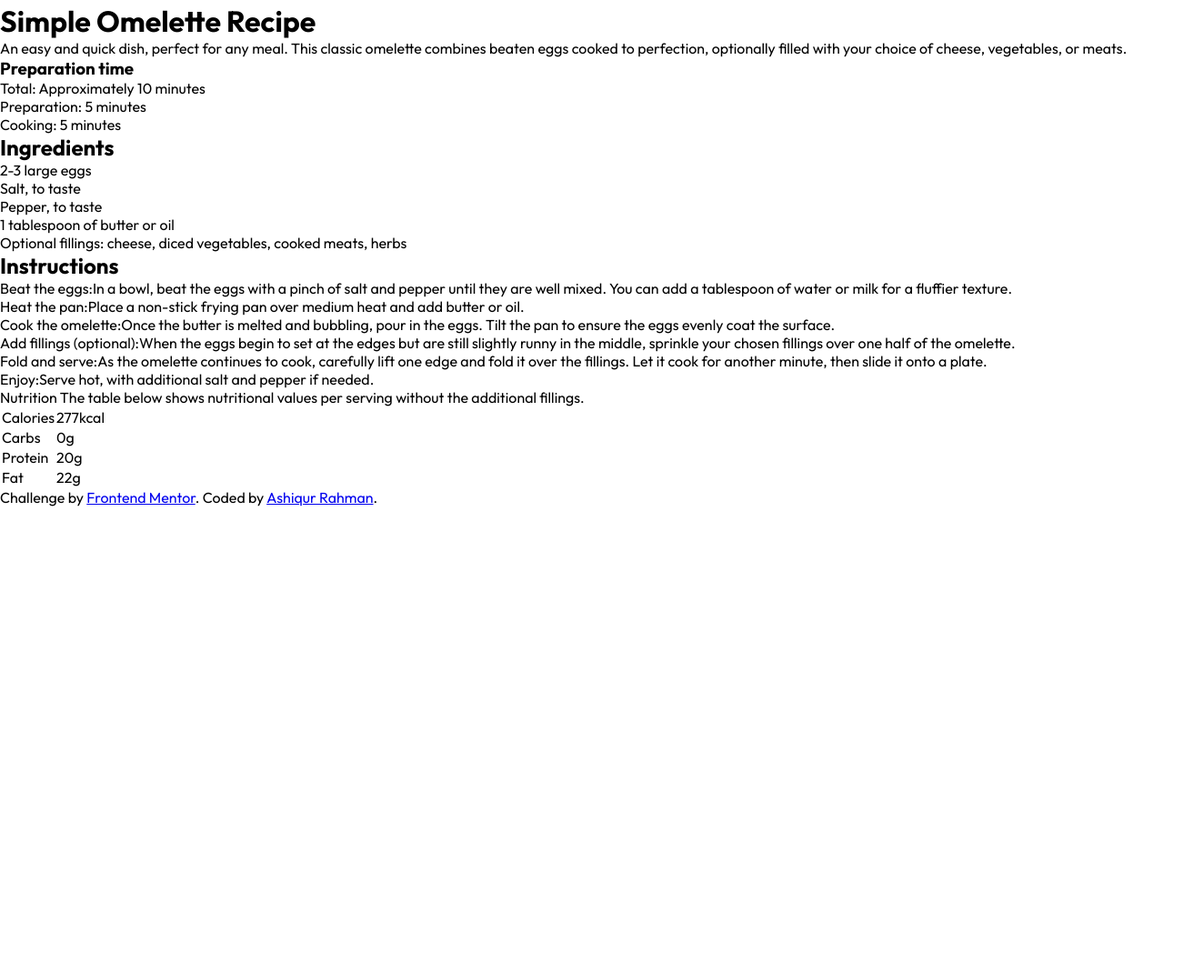
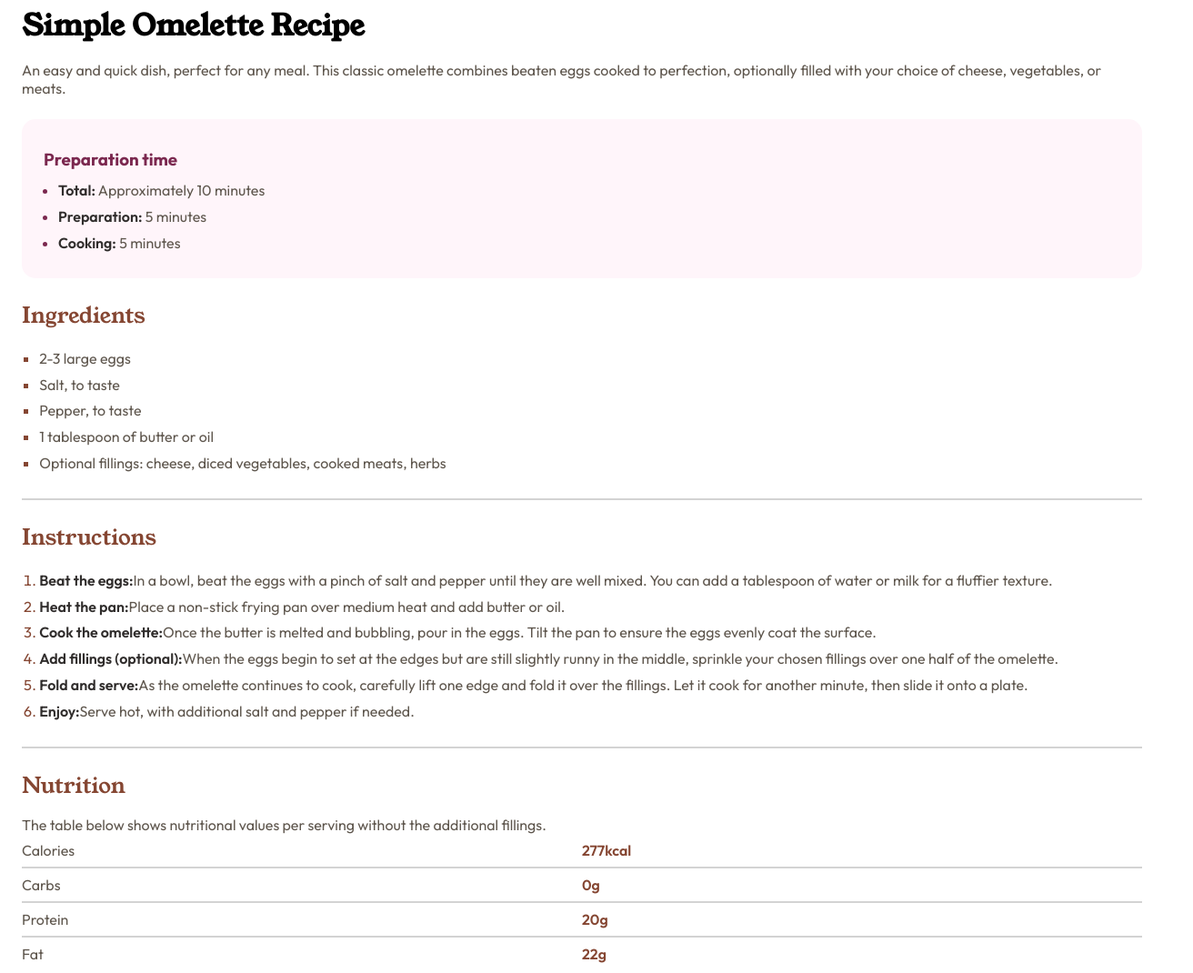
Before and after one commit to Ashiqur2279/frontend-mentor-Recipe-page, a plain HTML site: page index.html in a window 1280 px wide. Shown: the part 601-1671 px from the top of the page at 91% size, 1312 px wide, since content can reach past the window. Before the commit the page ends 1158 px from the top, so only its background shows below. Drawn offline with Linux system fonts and the light colour scheme.

Commit message:
the project is done

```diff
--- a/index.html
+++ b/index.html
@@ -4,17 +4,14 @@
     <meta charset="UTF-8" />
     <meta name="viewport" content="width=device-width, initial-scale=1.0" />
     <!-- displays site properly based on user's device -->
-
     <link
       rel="icon"
       type="image/png"
       sizes="32x32"
       href="./assets/images/favicon-32x32.png"
     />
-
     <title>Frontend Mentor | Recipe page</title>
     <link rel="stylesheet" href="style.css" />
-  </head>
     <!-- font from google -->
     <link rel="preconnect" href="https://fonts.googleapis.com" />
     <link rel="preconnect" href="https://fonts.gstatic.com" crossorigin />
@@ -22,6 +19,7 @@
       href="https://fonts.googleapis.com/css2?family=Outfit:wght@400;600;700&family=Young+Serif&display=swap"
       rel="stylesheet"
     />
+  </head>
   <body>
     <!-- hero section -->
     <div class="hero_section">
@@ -38,9 +36,9 @@
     <div class="preparation_container">
       <h3>Preparation time</h3>
       <ul>
-        <li>Total: Approximately 10 minutes</li>
-        <li>Preparation: 5 minutes</li>
-        <li>Cooking: 5 minutes</li>
+        <li><span class="sub_header">Total:</span> Approximately 10 minutes</li>
+        <li><span class="sub_header">Preparation:</span> 5 minutes</li>
+        <li><span class="sub_header">Cooking:</span> 5 minutes</li>
       </ul>
     </div>
 
@@ -58,81 +56,88 @@
       </ul>
     </div>
 
+    <div class="underline"></div>
+
     <!-- Instructions Section -->
-    <div class="instractions_container">
+    <div class="instructions_container">
       <h2>Instructions</h2>
       <ol>
         <li>
           <p>
-            <span>Beat the eggs:</span>In a bowl, beat the eggs with a pinch of
-            salt and pepper until they are well mixed. You can add a tablespoon
-            of water or milk for a fluffier texture.
+            <span class="sub_header">Beat the eggs:</span>In a bowl, beat the
+            eggs with a pinch of salt and pepper until they are well mixed. You
+            can add a tablespoon of water or milk for a fluffier texture.
           </p>
         </li>
         <li>
           <p>
-            <span>Heat the pan:</span>Place a non-stick frying pan over medium
-            heat and add butter or oil.
+            <span class="sub_header">Heat the pan:</span>Place a non-stick
+            frying pan over medium heat and add butter or oil.
           </p>
         </li>
         <li>
           <p>
-            <span>Cook the omelette:</span>Once the butter is melted and
-            bubbling, pour in the eggs. Tilt the pan to ensure the eggs evenly
-            coat the surface.
+            <span class="sub_header">Cook the omelette:</span>Once the butter is
+            melted and bubbling, pour in the eggs. Tilt the pan to ensure the
+            eggs evenly coat the surface.
           </p>
         </li>
         <li>
           <p>
-            <span>Add fillings (optional):</span>When the eggs begin to set at
-            the edges but are still slightly runny in the middle, sprinkle your
-            chosen fillings over one half of the omelette.
+            <span class="sub_header">Add fillings (optional):</span>When the
+            eggs begin to set at the edges but are still slightly runny in the
+            middle, sprinkle your chosen fillings over one half of the omelette.
           </p>
         </li>
         <li>
           <p>
-            <span>Fold and serve:</span>As the omelette continues to cook,
-            carefully lift one edge and fold it over the fillings. Let it cook
-            for another minute, then slide it onto a plate.
+            <span class="sub_header">Fold and serve:</span>As the omelette
+            continues to cook, carefully lift one edge and fold it over the
+            fillings. Let it cook for another minute, then slide it onto a
+            plate.
           </p>
         </li>
         <li>
           <p>
-            <span>Enjoy:</span>Serve hot, with additional salt and pepper if
-            needed.
+            <span class="sub_header">Enjoy:</span>Serve hot, with additional
+            salt and pepper if needed.
           </p>
         </li>
       </ol>
     </div>
 
+    <div class="underline"></div>
+
     <!-- Nutrition section -->
 
     <div class="nutrition_container">
+      <h2>Nutrition</h2>
       <p>
-        Nutrition The table below shows nutritional values per serving without
-        the additional fillings.
+        The table below shows nutritional values per serving without the
+        additional fillings.
       </p>
 
       <table class="nutrition_table">
         <tr>
           <td>Calories</td>
-          <td>277kcal</td>
+          <td class="table_value">277kcal</td>
         </tr>
         <tr>
           <td>Carbs</td>
-          <td>0g</td>
+          <td class="table_value">0g</td>
         </tr>
         <tr>
           <td>Protein</td>
-          <td>20g</td>
+          <td class="table_value">20g</td>
         </tr>
         <tr>
           <td>Fat</td>
-          <td>22g</td>
+          <td class="table_value">22g</td>
         </tr>
       </table>
     </div>
 
+    <!-- Attribution -->
     <div class="attribution">
       Challenge by
       <a href="https://www.frontendmentor.io?ref=challenge" target="_blank"
--- a/style.css
+++ b/style.css
@@ -1,25 +1,186 @@
-* {
-  padding: 0;
-  margin: 0;
-  box-sizing: border-box;
-  font-family: "Outfit", "Young Serif", serif;
+/* reset style */
+*
+{
+    padding: 0;
+    margin: 0;
+    box-sizing: border-box;
 }
 
-:root{
-    /* primary  */
-    --nutmeg: hsl(14, 45%, 36%);
-    --DarkRaspberry : hsl(332, 51%, 32%)
-
-    /* neutral */
-    --White : hsl(0, 0%, 100%);
-    --RoseWhite : hsl(330, 100%, 98%);
-    --Eggshell : hsl(30, 54%, 90%);
-    --LightGrey : hsl(30, 18%, 87%);
-    --WengeBrown : hsl(30, 10%, 34%);
-    --DarkCharcoal : hsl(24, 5%, 18%);
+/* global style */
+body
+{
+    font-family: 'Outfit', sans-serif;
+    background-color: hsl(0, 0%, 100%);
+    font-size: 16px;
+    color: hsl(30, 10%, 34%);
+    max-width: 1440px;
+    margin: 0 auto;
 }
 
-p
+/* typography */
+h1, h2
 {
-    font-size: 16px;
+    font-family: "Young Serif", serif;
 }
+h3
+{
+    font-family: 'Outfit', sans-serif;
+}
+
+/* hero section style */
+.hero_section
+{
+    margin: 1.5rem;
+}
+
+.hero_section img
+{
+    height: auto;
+    width: 100%;
+    border-radius: 15px;
+    margin: 0 auto;
+}
+
+.hero_section h1
+{
+    margin: 1rem 0;
+   color: black;
+}
+
+/* preparation section style */
+.preparation_container
+{
+    margin: 1.5rem;
+    padding: 1.5rem;
+    background-color: hsl(330, 100%, 98%);
+    border-radius: 15px;
+}
+
+.preparation_container h3
+{
+    color: hsl(332, 51%, 32%);
+    font-weight: 700;
+    margin: 0.5rem 0;
+}
+.preparation_container ul
+{
+    padding: 0 1rem;
+    line-height: 1.8rem;
+}
+
+.preparation_container ul li::marker
+{
+    color: hsl(332, 51%, 32%);
+}
+.sub_header
+{
+    font-weight: 600;
+    color: hsl(24, 5%, 18%);
+}
+
+/* ingredients style */
+.ingredients_container
+{
+    margin: 1.5rem;
+}
+
+.ingredients_container h2
+{
+    color: hsl(14, 45%, 36%);
+    font-weight: 400;
+    margin: 1rem 0;
+}
+
+.ingredients_container ul
+{
+    padding: 0 1.2rem;
+    list-style-type: square;
+    line-height: 1.8rem;
+}
+
+.ingredients_container ul li::marker
+{
+    color: hsl(14, 45%, 36%);
+}
+
+
+
+/* instructions style */
+.instructions_container
+{
+    margin: 1.5rem;
+}
+.instructions_container h2
+{
+    color: hsl(14, 45%, 36%);
+    font-weight: 400;
+    margin: 1rem 0;
+}
+.instructions_container ol{
+    padding: 0 1.2rem;
+    line-height: 1.8rem;
+}
+
+.instructions_container ol li::marker
+{
+    color:hsl(14, 45%, 36%);
+}
+
+/* nutrition style */
+.nutrition_container
+{
+    margin: 1.5rem;
+}
+.nutrition_container h2
+{
+    color: hsl(14, 45%, 36%);
+    font-weight: 400;
+    margin: 1rem 0;
+}
+.nutrition_table
+{
+    width: 100%;
+    padding: 0 1rem;
+    border-collapse: collapse;
+}
+.nutrition_table tr:not(:last-child)
+{
+    border-bottom: 2px solid lightgray ;
+}
+.nutrition_table tr td
+{
+    width: 50%;
+    padding: 0.5rem 0;
+}
+.table_value
+{
+    color: hsl(14, 45%, 36%);
+    font-weight: 600;
+}
+
+
+/* ----------------for all underline--------------- */
+.underline
+{
+    content: "";
+    display: block;
+    height: 2px;
+    background-color: lightgray;
+    margin: 0 1.5rem;
+}
+
+/* media screen style */
+@media screen and (max-width: 375px) {
+    .hero_section
+    {
+        margin: 0rem;
+    }
+    .hero_section img
+    {
+        border-radius: 0;
+    }
+    .hero_section *:not(img)
+    {
+        margin: 1.5rem;
+    }
+}
```
Also changed, not shown: 1 other file. Lines whose indentation alone changed are shown as unchanged.
